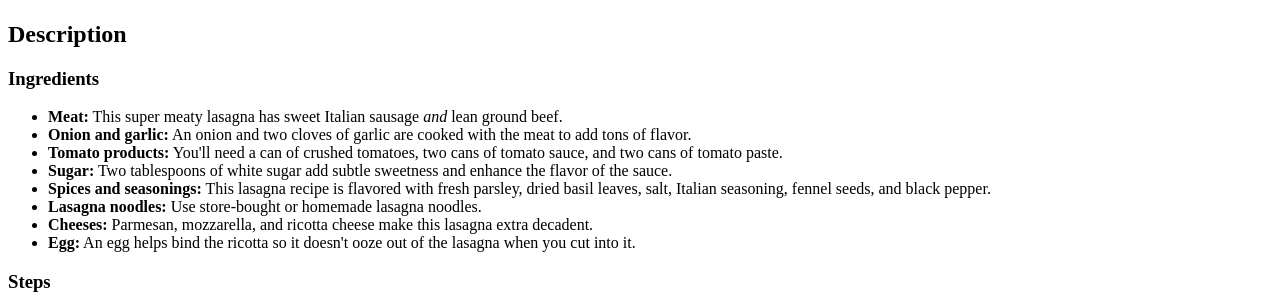
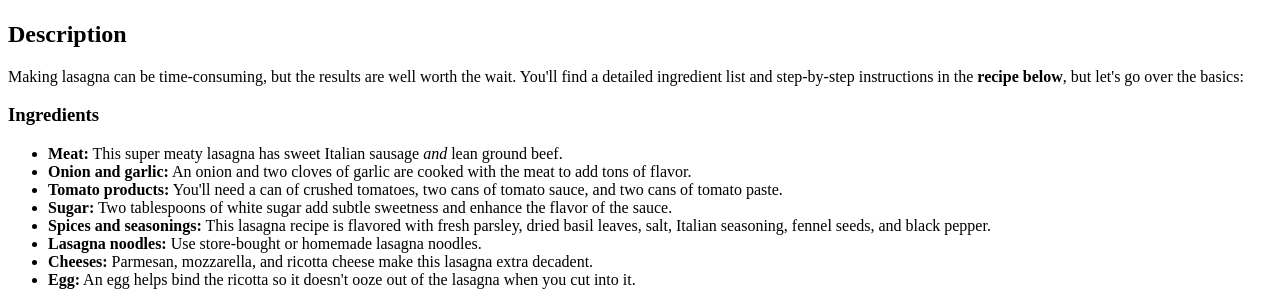
Before and after one commit to KaremHijaze/odin-recipes, a plain HTML site: page recipes/lasagna.html in a window 1280 px wide. Shown: the part 417-722 px from the top of the page. Drawn offline with Linux system fonts and the light colour scheme.

Commit message:
Add forgoten description for the lasagna page
Added the forgotten description of the lasagna
recipe on the lasagna recipe page.

```diff
--- a/recipes/lasagna.html
+++ b/recipes/lasagna.html
@@ -10,6 +10,9 @@
     <p><a href="../index.html">Home</a></p>
     <img src="https://www.allrecipes.com/thmb/9ErE7RrzzpeOQ3Engk2yWtnLlX4=/0x512/filters:no_upscale():max_bytes(150000):strip_icc()/23600-worlds-best-lasagna-DDMFS-4x3-1196-24c5401652934ffb96d3d94bc9fbe2d7.jpg" width="300" height="300">
     <h2>Description</h2>
+    <p>Making lasagna can be time-consuming, but the results are well worth the wait.
+        You'll find a detailed ingredient list and step-by-step instructions in the <strong>recipe below</strong>,
+        but let's go over the basics: </p>
     <h3>Ingredients</h3>
     <ul>
         <li>
```
